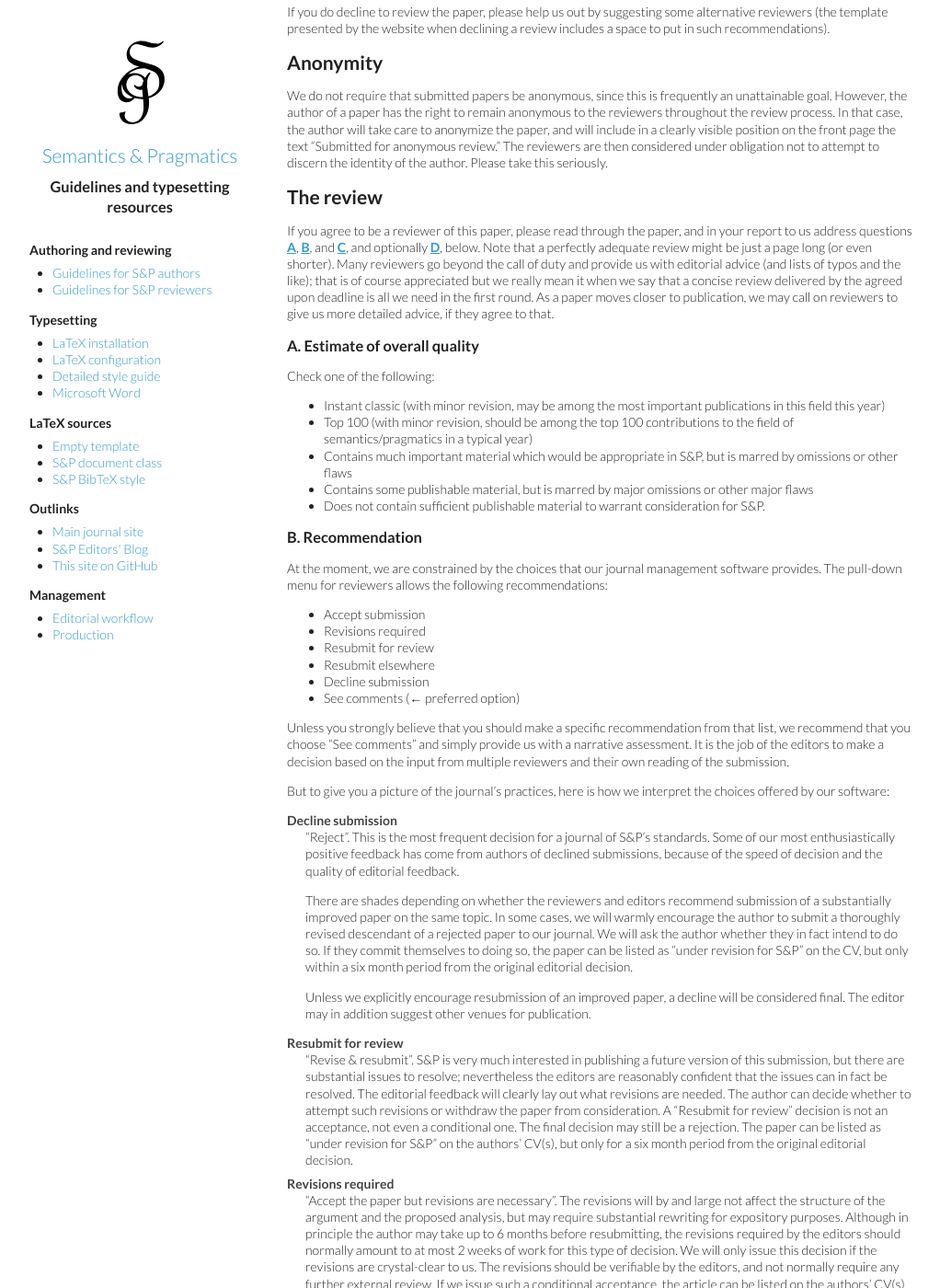
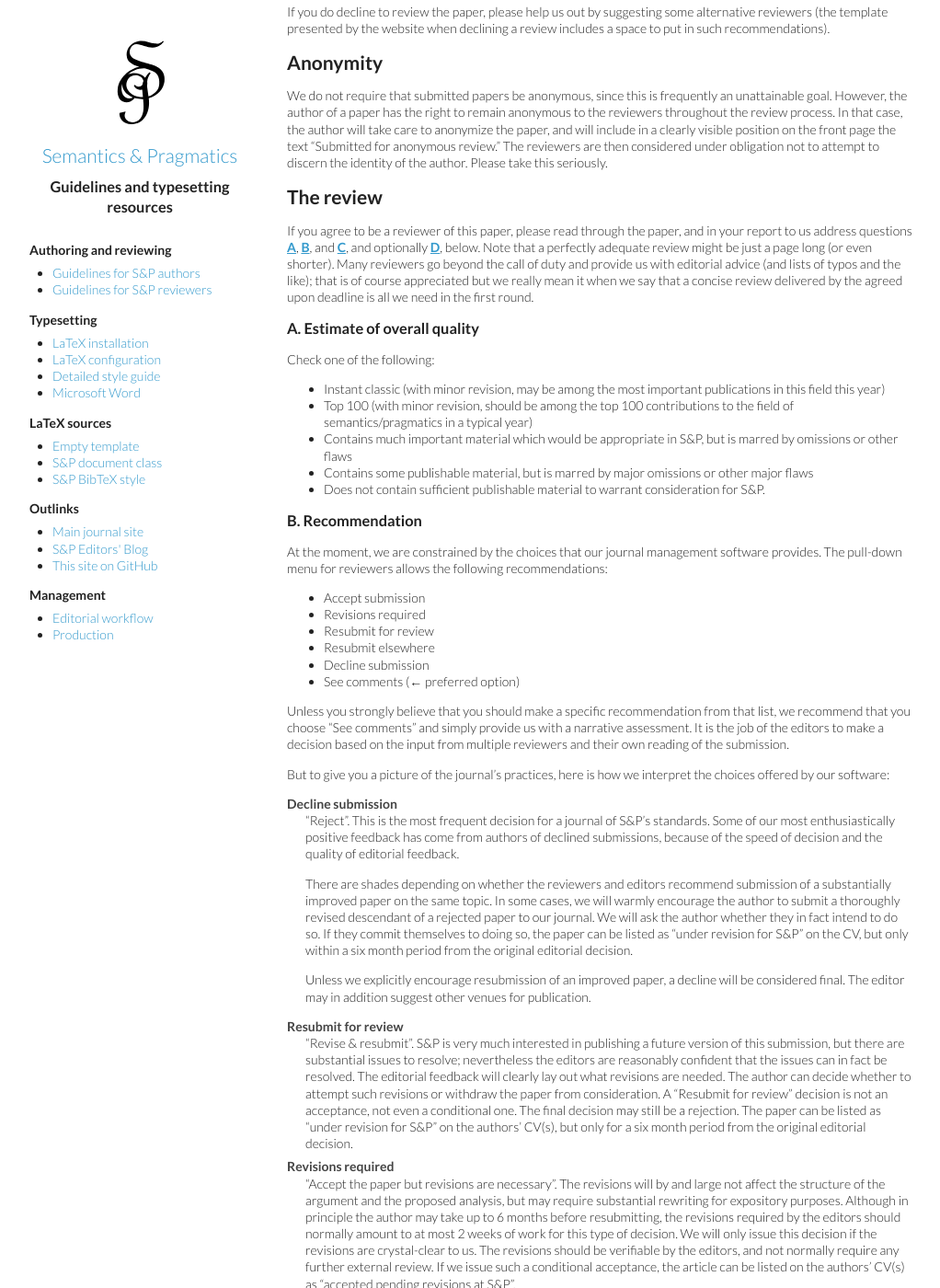
Before and after one commit to semprag/semprag.github.io, a Jekyll site: the page built from reviewers.md, in a window 1280 px wide and 1400 px high, scrolled down 792 px. Shown: the whole window at 92% size, without its empty margins (8-1030 px from the left). Built offline with Jekyll 4.4.1, drawn with Linux system fonts in a browser that asks for light colours; some of the changed lines change nothing that is shown; some of the changed text lies outside the part shown.

Commit message:
Update reviewers.md

```diff
--- a/reviewers.md
+++ b/reviewers.md
@@ -79,7 +79,6 @@
 Note that a perfectly adequate review might be just a page long (or even shorter).
 Many reviewers go beyond the call of duty and provide us with editorial advice (and lists of typos and the like); that is of
 course appreciated but we really mean it when we say that a concise review delivered by the agreed upon deadline is all we need in the first round.
-As a paper moves closer to publication, we may call on reviewers to give us more detailed advice, if they agree to that.
 
 ### A. Estimate of overall quality
 
@@ -139,6 +138,8 @@
 :   This is really a variant of "Decline submission" but with helpful
     advice about where else the paper may find a more hospitable home.
 
+If you do choose one of these specific recommendations, to facilitate our decision process, please avoid stating it in the comments that you make available to authors.
+
 ### C. Justification
 
 Please write a short justification, in broad
@@ -190,7 +191,7 @@
 
 Optional comments for the author. (You may just note
 that it would be acceptable to share your answer in C, or you may
-provide no commentary at all for the author's eyes.)
+provide no commentary at all for the author's eyes, although we encourage such feedback.)
 
 
 ## Short contributions
```
